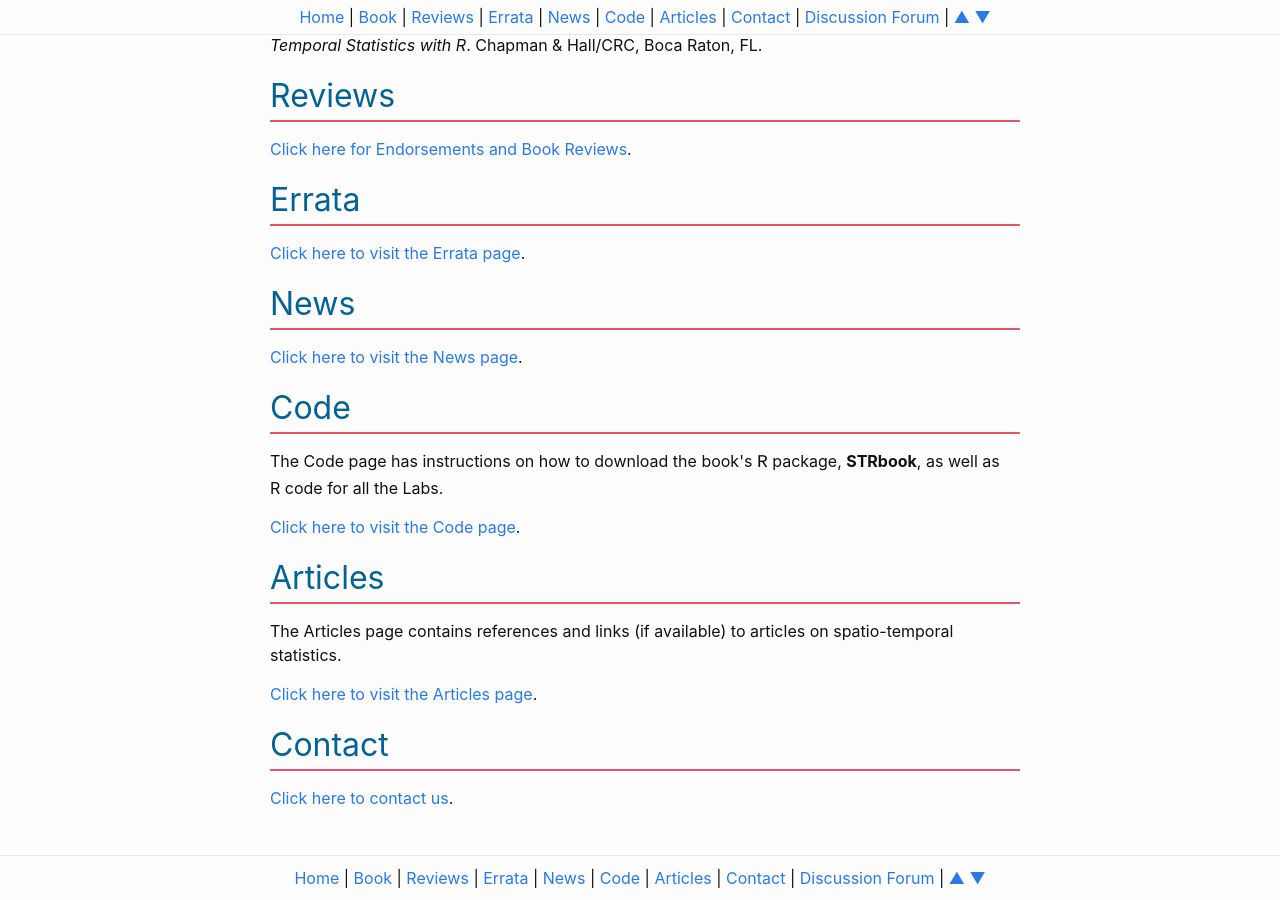
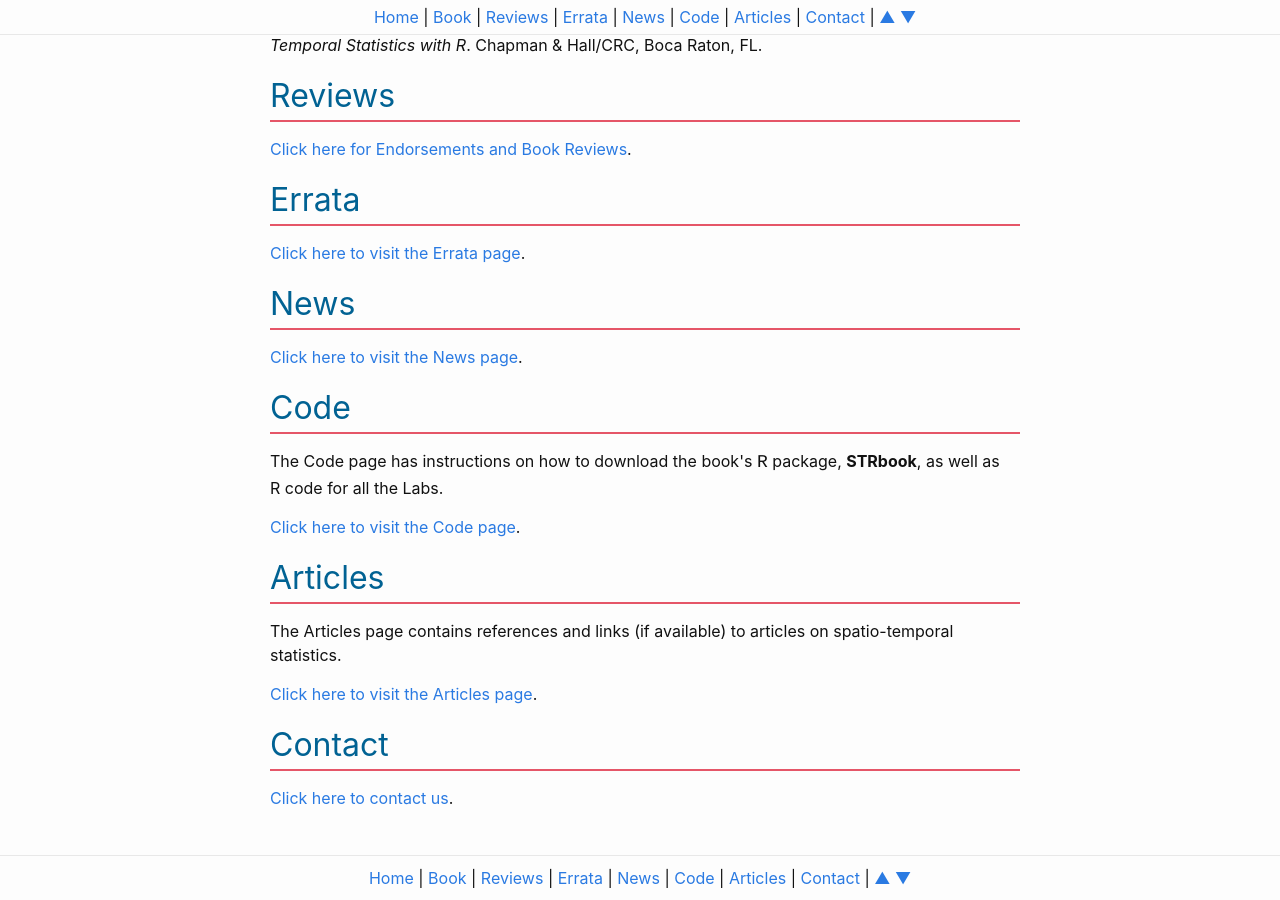
Before and after one commit to andrewzm/STRbook, a Jekyll site: the page built from docs/index.md, in a window 1280 px wide and 900 px high, scrolled down 1367 px. Built offline with Jekyll 4.4.1, drawn with Linux system fonts in a browser that asks for light colours.

Commit message:
remove discussion form

```diff
--- a/docs/_includes/menu.html
+++ b/docs/_includes/menu.html
@@ -7,7 +7,7 @@
     <a href="code">Code</a> |
     <!--<a href="datasets">Data Sets</a> | -->
     <a href="articles">Articles</a> |
-    <a href="contact">Contact</a> |
-    <a href="index#discussion">Discussion Forum</a>
+    <a href="contact">Contact</a> <!-- | -->
+    <!-- <a href="index#discussion">Discussion Forum</a> -->
     <span class="updown"> | <a href="#top">▲</a> <a href="#bottom">▼</a></span>
 </p>
```
